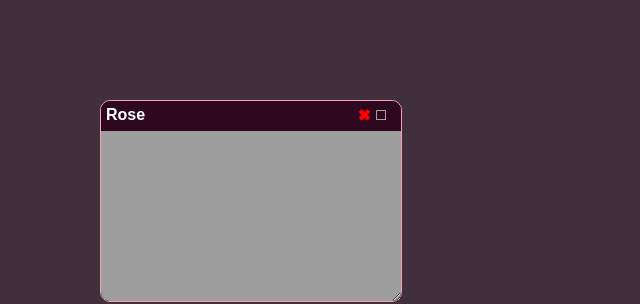
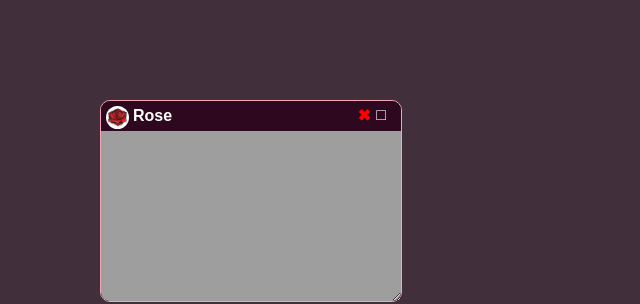
Before and after one commit to Scaratek/Rose, a website: page public/index.html in a window 1280 px wide. Shown: the full height of the page, 0-640 px from the left. Drawn offline with Linux system fonts and the light colour scheme.

Commit message:
Added Icon

```diff
--- a/public/app/index.html
+++ b/public/app/index.html
@@ -8,7 +8,7 @@
 </head>
 
 <body>
-    <iframe id="iframe" src="https://scarat3k.me" frameborder="0"></iframe>
+    <iframe id="iframe" src="https://vel.tnvpnis.gay" frameborder="0"></iframe>
 </body>
 
 </html>
--- a/public/index.html
+++ b/public/index.html
@@ -14,7 +14,10 @@
     <div>
         <div class="window">
             <div class="title-bar">
-                Rose
+                <div class="logo">
+                    <img src="./logo.png" alt="Logo" width="5" height="5">
+                </div>
+                <p>Rose</p>
                 <div class="fullscreen-button">&#9633;</div>
                 <div class="close-button">&#10006;</div>
             </div>
--- a/public/window.css
+++ b/public/window.css
@@ -30,6 +30,8 @@ body {
     white-space: nowrap;
     text-overflow: ellipsis;
     box-sizing: border-box;
+    display: flex;
+    align-items: center;
 }
 
 .window .title-bar .fullscreen-button {
@@ -48,6 +50,26 @@ body {
     color: red;
 }
 
+.window .title-bar .logo {
+    position: absolute;
+    top: 5px;
+    left: 5px;
+    width: 23px;
+    height: 23px;
+    overflow: hidden;
+}
+
+.window .title-bar .logo img {
+    width: 100%;
+    height: 100%;
+    object-fit: cover;
+    border-radius: 50%;
+}
+
+.window .title-bar p {
+    margin-left: 27px;
+}
+
 .iframe {
     padding-top: 30px;
     padding-left: 0px;
```
Also changed, not shown: public/logo.png (added).
